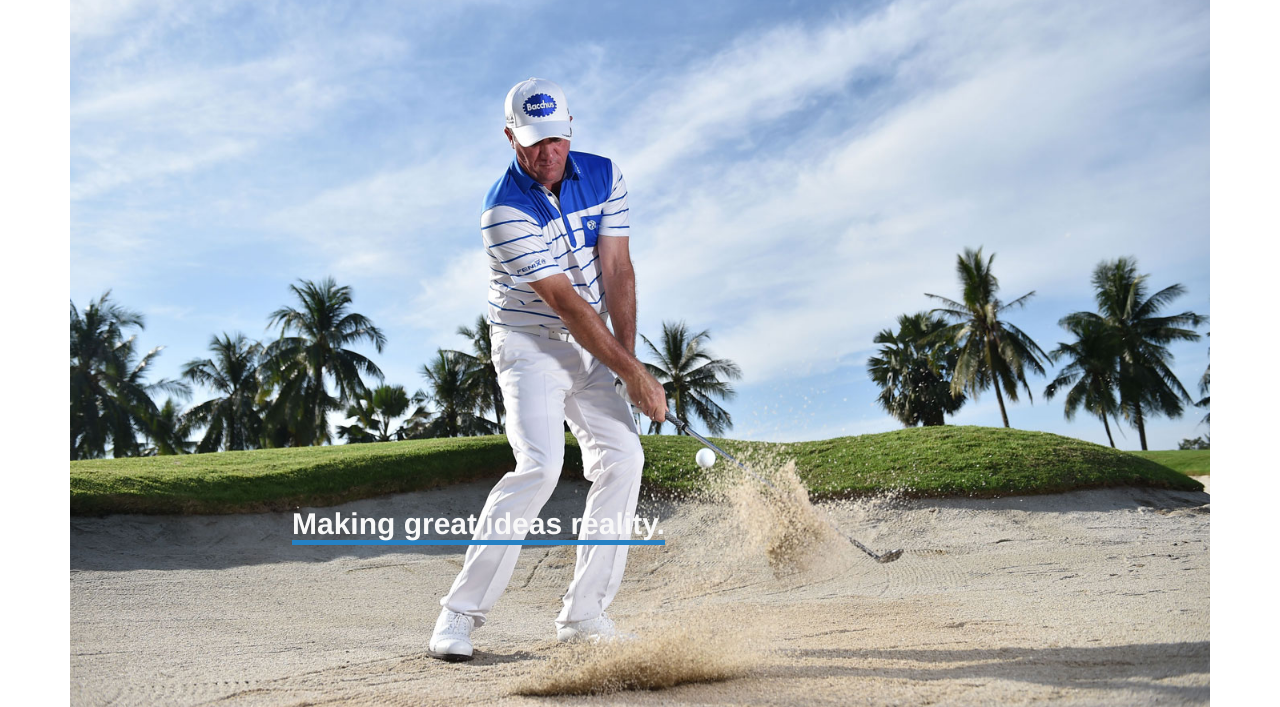
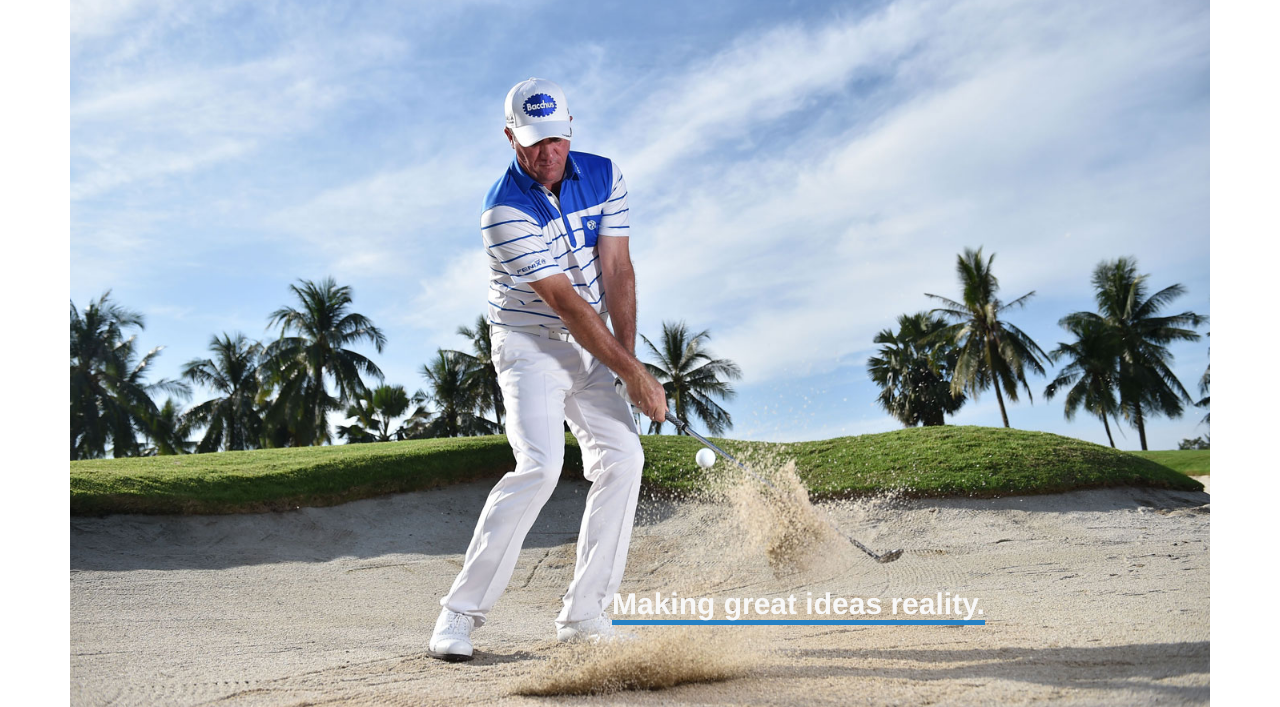
Before and after one commit to poultonjoe/FORE, a plain HTML site: page index.html in a window 1280 px wide. Shown: the part 73-780 px from the top of the page. Drawn offline with Linux system fonts and the light colour scheme; some packages are replaced by stand-ins of ours; files whose address does not match are found by name.

Commit message:
Minor Changes
Moved hero text and fixed logo size

```diff
--- a/css/fore.css
+++ b/css/fore.css
@@ -18,6 +18,7 @@ html body header.row {
 }
 html body header.row #logo-link img {
   width: 170px;
+  height: auto;
 }
 html body header.row li {
   float: right;
@@ -391,8 +392,8 @@ html body .hero-text {
   font-size: 14pt;
   line-height: 10pt;
   position: relative;
-  top: 70vh;
-  left: 15vw;
+  top: 80vh;
+  left: 40vw;
   color: #F8F8F8;
   border-bottom: 5px solid #2581C4;
 }
```
